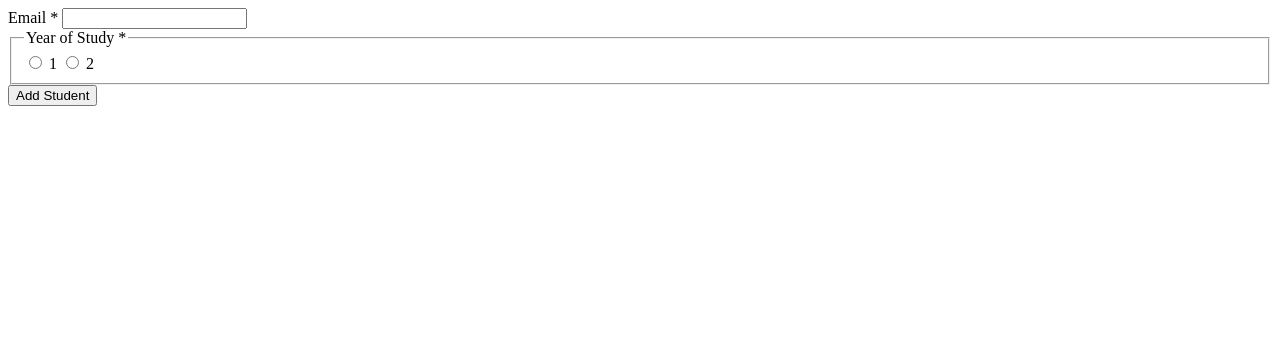
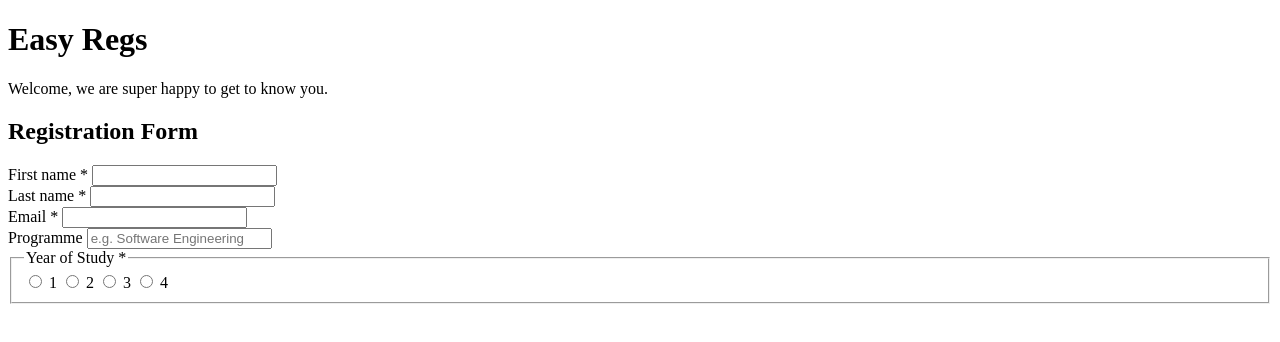
Before and after one commit to EtuweteNd/-Registration-Project, a plain HTML site: page index.html in a window 1280 px wide. Drawn offline with Linux system fonts and the light colour scheme.

Commit message:
Update index.html

```diff
--- a/index.html
+++ b/index.html
@@ -1,12 +1,51 @@
- <form id="regForm" novalidate>
- <label for="email">Email <span aria-hidden="true">*</span></label>
- <input type="email" id="email" name="email" required/>
- <small class="error" id="err-email"></small>
- <fieldset>
- <legend>Year of Study <span aria-hidden="true">*</span></legend>
- <label><input type="radio" name="year" value="1" required/> 1</label>
- <label><input type="radio" name="year" value="2"/> 2</label>
- </fieldset>
- <div aria-live="polite" class="sr" id="live"></div>
- <button type="submit">Add Student</button>
- </form>
+<!doctype html>
+<html lang="en">
+<head>
+  <meta charset="utf-8" />
+  <meta name="viewport" content="width=device-width,initial-scale=1" />
+  <title>Seattle Coffee — Registration & Profiles</title>
+  <link rel="stylesheet" href="style.css" />
+</head>
+<body>
+  <main class="container">
+    <header>
+      <h1>Easy Regs</h1>
+      <p class="lead">Welcome, we are super happy to get to know you.</p>
+    </header>
+
+    <section class="form-wrap" aria-labelledby="form-title">
+      <h2 id="form-title">Registration Form</h2>
+      <form id="regForm" novalidate>
+        <div class="row">
+          <div class="field">
+            <label for="first">First name <span aria-hidden="true">*</span></label>
+            <input id="first" name="first" required />
+            <small class="error" id="err-first" aria-live="polite"></small>
+          </div>
+          <div class="field">
+            <label for="last">Last name <span aria-hidden="true">*</span></label>
+            <input id="last" name="last" required />
+            <small class="error" id="err-last" aria-live="polite"></small>
+          </div>
+        </div>
+
+        <div class="row">
+          <div class="field">
+            <label for="email">Email <span aria-hidden="true">*</span></label>
+            <input id="email" name="email" type="email" required />
+            <small class="error" id="err-email" aria-live="polite"></small>
+          </div>
+          <div class="field">
+            <label for="programme">Programme</label>
+            <input id="programme" name="programme" placeholder="e.g. Software Engineering" />
+          </div>
+        </div>
+
+        <fieldset class="fieldset">
+          <legend>Year of Study <span aria-hidden="true">*</span></legend>
+          <label><input type="radio" name="year" value="1" required /> 1</label>
+          <label><input type="radio" name="year" value="2" /> 2</label>
+          <label><input type="radio" name="year" value="3" /> 3</label>
+          <label><input type="radio" name="year" value="4" /> 4</label>
+          <small class="error" id="err-year" aria-live="polite"></small>
+        </fieldset>
```
